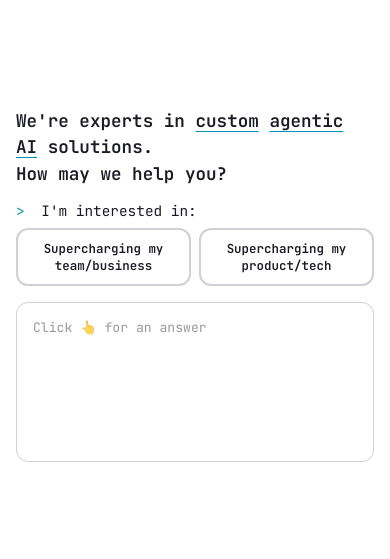
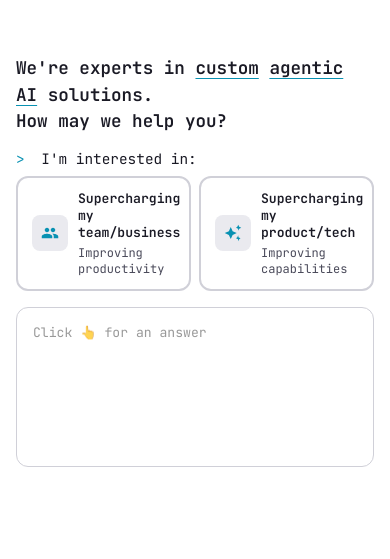
Before and after one commit to agented-now/AgentedNow-site, a website: page index.html in a window 390 px wide. Shown: the part 1005-1564 px from the top of the page. Drawn offline with Linux system fonts and the light colour scheme; files whose address does not match are found by name.

Commit message:
Update meta tags for clarity and enhance smooth scrolling functionality
- Revised meta description and keywords in index.html to better reflect expertise in custom agentic AI solutions.
- Updated Open Graph and Twitter Card titles and descriptions for improved social media sharing.
- Implemented a smooth scrolling function in script.js to enhance navigation experience.
- Adjusted CSS for better layout and spacing in various sections, including button styles and section shifts.

```diff
--- a/index.html
+++ b/index.html
@@ -3,15 +3,15 @@
 <head>
     <meta charset="UTF-8">
     <meta name="viewport" content="width=device-width, initial-scale=1.0">
-    <meta name="description" content="Supercharge your business with tailored agentic AI. Custom solutions you can fully customize, control, and trust. Expert consulting and development.">
-    <meta name="keywords" content="agentic AI, GenAI, AI agents, custom AI solutions, RAG, consulting, development, LangChain, LangGraph">
+    <meta name="description" content="Experts in custom agentic AI solutions. Supercharge your team or product—no black boxes. Solutions you can fully customize, control, and trust. Consulting and development.">
+    <meta name="keywords" content="agentic AI, custom agentic AI, GenAI, AI agents, custom AI solutions, RAG, consulting, development, LangChain, LangGraph, customize control trust">
     <meta name="author" content="Agented.Now">
 
     <!-- Open Graph / Social Preview -->
     <meta property="og:type" content="website">
     <meta property="og:url" content="https://agented.now">
-    <meta property="og:title" content="Agented.Now — Tailored Agentic AI for Your Business">
-    <meta property="og:description" content="Supercharge your business with tailored agentic AI. Custom solutions you can fully customize, control, and trust.">
+    <meta property="og:title" content="Agented.Now — Custom Agentic AI for Your Business">
+    <meta property="og:description" content="Experts in custom agentic AI solutions. Supercharge your team or product—no black boxes. Customize, control, trust. Consulting and development.">
     <meta property="og:image" content="https://agented.now/visuals/og-image.jpg">
     <meta property="og:image:width" content="1000">
     <meta property="og:image:height" content="1190">
@@ -19,8 +19,8 @@
 
     <!-- Twitter Card -->
     <meta name="twitter:card" content="summary_large_image">
-    <meta name="twitter:title" content="Agented.Now — Tailored Agentic AI for Your Business">
-    <meta name="twitter:description" content="Supercharge your business with tailored agentic AI. Custom solutions you can fully customize, control, and trust.">
+    <meta name="twitter:title" content="Agented.Now — Custom Agentic AI for Your Business">
+    <meta name="twitter:description" content="Experts in custom agentic AI solutions. Supercharge your team or product—no black boxes. Customize, control, trust. Consulting and development.">
     <meta name="twitter:image" content="https://agented.now/visuals/og-image.jpg">
 
     <!-- Favicon: PNG first for broad support, SVG for modern browsers -->
@@ -28,7 +28,7 @@
     <link rel="icon" href="/visuals/favicon.svg" type="image/svg+xml">
     <link rel="apple-touch-icon" href="/visuals/logos%20off-site/favicon%20png.png" sizes="180x180">
 
-    <title>Agented.Now — Tailored Agentic AI for Your Business</title>
+    <title>Agented.Now — Custom Agentic AI for Your Business</title>
 
     <!-- Fonts -->
     <link rel="preconnect" href="https://fonts.googleapis.com">
--- a/script.js
+++ b/script.js
@@ -53,6 +53,17 @@ function sectionIdToPath(sectionId) {
     return '/' + (sectionId || 'home');
 }
 
+// Smooth scroll to section with proper offset for fixed navbar
+function smoothScrollToSection(targetSection, behavior = 'smooth') {
+    if (!targetSection) return;
+    const navHeight = parseInt(getComputedStyle(document.documentElement).getPropertyValue('--nav-height')) || 88;
+    const targetPosition = targetSection.getBoundingClientRect().top + window.pageYOffset - navHeight;
+    window.scrollTo({
+        top: targetPosition,
+        behavior: behavior
+    });
+}
+
 // Navigation
 function initNavigation() {
     const navLinks = document.querySelectorAll('.nav-link, .mobile-link, .nav-logo');
@@ -67,7 +78,7 @@ function initNavigation() {
             const targetSection = document.getElementById(targetId);
 
             if (targetSection) {
-                targetSection.scrollIntoView({ behavior: 'smooth' });
+                smoothScrollToSection(targetSection, 'smooth');
                 history.pushState(null, '', sectionIdToPath(targetId));
 
                 // Close mobile menu if open
@@ -1010,7 +1021,7 @@ function initScrollIndicator() {
         scrollIndicator.addEventListener('click', () => {
             const targetId = scrollIndicator.getAttribute('data-scroll-to');
             const target = targetId ? document.getElementById(targetId) : null;
-            if (target) target.scrollIntoView({ behavior: 'smooth' });
+            if (target) smoothScrollToSection(target, 'smooth');
         });
     }
 }
@@ -1065,7 +1076,7 @@ function scrollToSectionFromPath(options) {
     const sectionId = pathToSectionId(window.location.pathname);
     const targetSection = document.getElementById(sectionId);
     if (targetSection) {
-        targetSection.scrollIntoView({ behavior });
+        smoothScrollToSection(targetSection, behavior);
         updateActiveNavLink(sectionId);
     }
 }
--- a/styles.css
+++ b/styles.css
@@ -356,6 +356,7 @@ main {
     flex-direction: column;
     justify-content: center;
     box-sizing: border-box;
+    scroll-margin-top: var(--nav-height);
 }
 
 /* All sections except hero: shift content up so center is vertically centered (section height unchanged) */
@@ -2269,7 +2270,7 @@ main {
     @keyframes nodeOrbit4 { from { transform: rotate(0deg) translateX(190px) rotate(0deg); } to { transform: rotate(360deg) translateX(190px) rotate(-360deg); } }
 
     .section:not(.hero-section) {
-        --section-vertical-shift: 20px;
+        --section-vertical-shift: 0;
     }
 
     .nav-actions {
@@ -2316,25 +2317,30 @@ main {
         padding: 6px 10px;
     }
 
-    /* Solutions card buttons: side by side, no icon/subtitle */
+    /* Solutions card buttons: keep icons and subtitles like desktop */
     .option-title-btn--card {
         min-width: 0;
-        padding: 10px 10px;
-        gap: 0;
-        justify-content: center;
+        padding: 14px 16px;
+        gap: 12px;
     }
 
     .option-title-btn--card .option-title-icon {
-        display: none;
+        width: 40px;
+        height: 40px;
+        border-radius: 10px;
+    }
+
+    .option-title-btn--card .option-title-icon svg {
+        width: 20px;
+        height: 20px;
+    }
+
+    .option-title-btn--card .option-title-main {
+        font-size: 0.9rem;
     }
 
     .option-title-btn--card .option-title-sub {
-        display: none;
-    }
-
-    .option-title-btn--card .option-title-main {
-        font-size: 0.78rem;
-        text-align: center;
+        font-size: 0.8rem;
     }
 
     /* Response intro text: fit one line */
@@ -2521,7 +2527,7 @@ main {
     @keyframes nodeOrbit4 { from { transform: rotate(0deg) translateX(130px) rotate(0deg); } to { transform: rotate(360deg) translateX(130px) rotate(-360deg); } }
 
     .section:not(.hero-section) {
-        --section-vertical-shift: 12px;
+        --section-vertical-shift: 0;
     }
 
     .logo-text {
@@ -2593,6 +2599,31 @@ main {
     .about-section .contact-btn svg {
         width: 18px;
         height: 18px;
+    }
+
+    /* Solutions card buttons: smaller but keep icons on very small screens */
+    .option-title-btn--card {
+        padding: 12px 14px;
+        gap: 10px;
+    }
+
+    .option-title-btn--card .option-title-icon {
+        width: 36px;
+        height: 36px;
+        border-radius: 8px;
+    }
+
+    .option-title-btn--card .option-title-icon svg {
+        width: 18px;
+        height: 18px;
+    }
+
+    .option-title-btn--card .option-title-main {
+        font-size: 0.82rem;
+    }
+
+    .option-title-btn--card .option-title-sub {
+        font-size: 0.75rem;
     }
 
     /* Offering cards even more compact on small phones */
```
